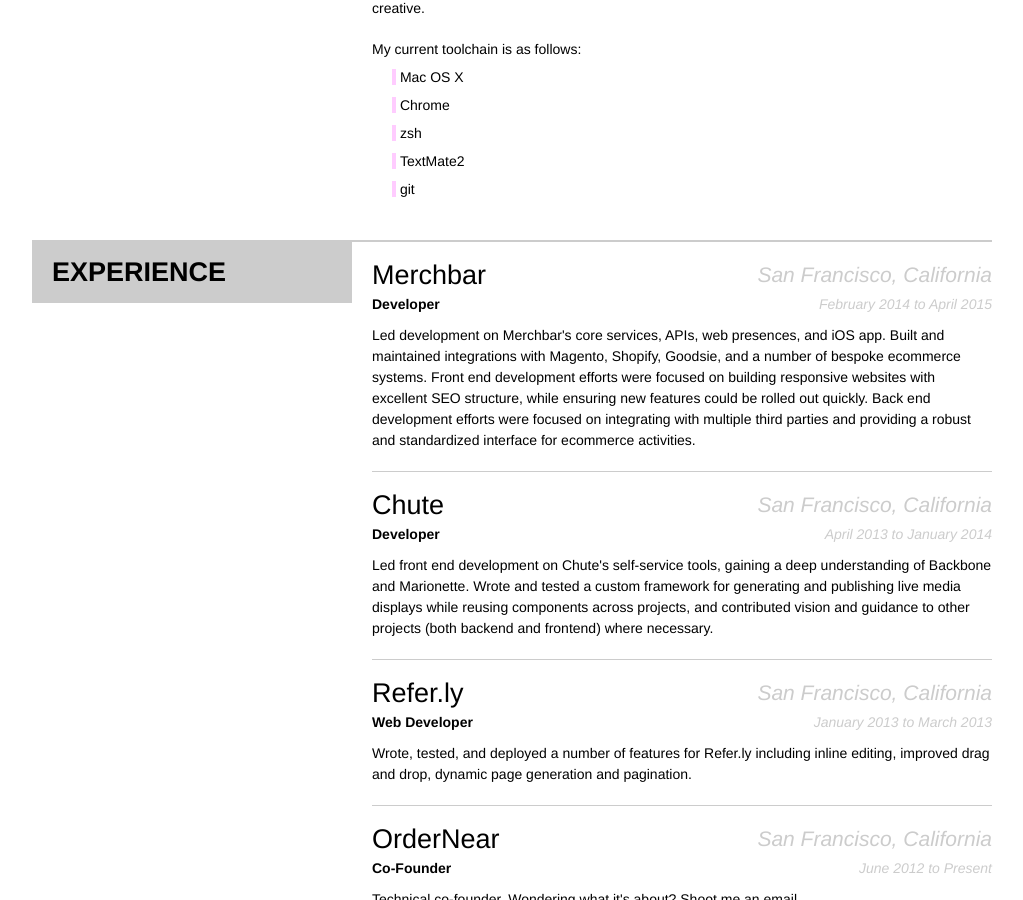
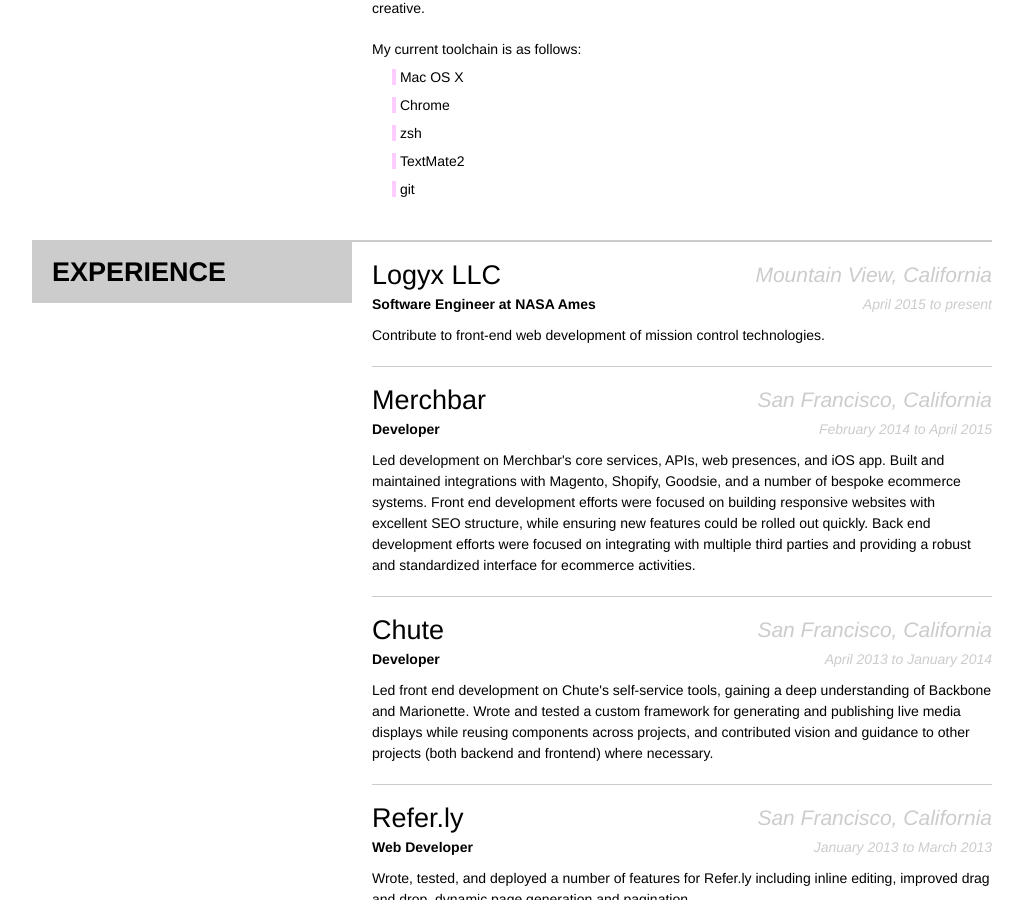
Before and after one commit to larkin/larkin.github.com, a Jekyll site: the page built from resume.html, in a window 1280 px wide and 900 px high, scrolled down 574 px. Shown: the whole window, without its empty margins (128-1151 px from the left). Built offline with Jekyll 4.4.1, drawn with Linux system fonts in a browser that asks for light colours; Markdown is read by kramdown in place of the engine named in the settings.

Commit message:
Add new experience to resume

```diff
--- a/resume.html
+++ b/resume.html
@@ -44,6 +44,13 @@
 
 <section id="experience">
   <h1>experience</h1>
+  <div id="nasa">
+    <h2>Logyx LLC<em>Mountain View, California</em></h2>
+    <h3>Software Engineer at NASA Ames<em>April 2015 to present</em></h3>
+    <p>
+      Contribute to front-end web development of mission control technologies.
+    </p>
+  </div>
   <div id="merchbar">
     <h2>Merchbar<em>San Francisco, California</em></h2>
     <h3>Developer<em>February 2014 to April 2015</em></h3>
```
